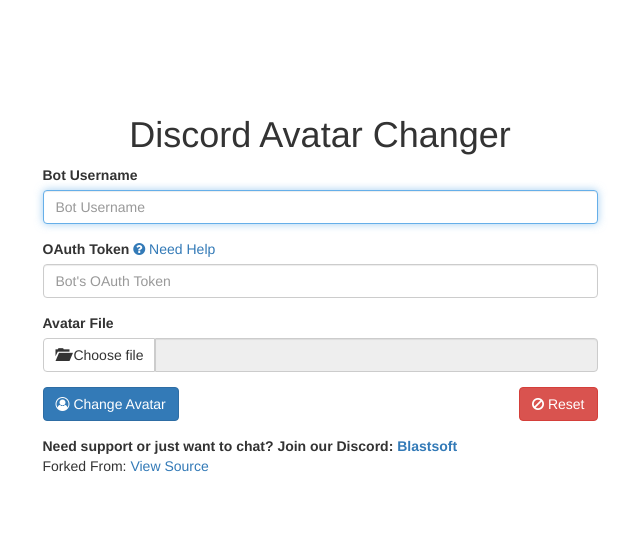
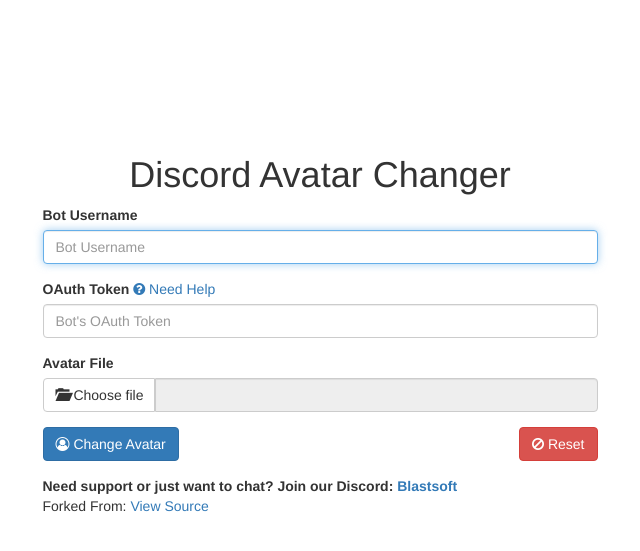
Before and after one commit to Blastsoft-Studios/dac, a Django app: template templates/home.html in a window 1280 px wide. Shown: the top 551 px of the page, without its empty margins (320-960 px from the left). Run offline with Django 3.2, Linux system fonts and the light colour scheme; the template is opened without the code that fills it, so the values that code supplies are empty; parts of the project's set-up code (start-up, migrations or seed data) failed here and were passed over; some libraries are stand-ins or nearby versions.

Commit message:
ok final tweek maybe

```diff
--- a/templates/home.html
+++ b/templates/home.html
@@ -10,7 +10,7 @@
 
 
 
-    <div class="row">
+    <div class="row"><br>
         <div class="section-colored text-center">
             <div class="container">
                 <div class="row visible-xs text-center">
@@ -35,7 +35,7 @@
                             (adsbygoogle = window.adsbygoogle || []).push({});
                         </script>
                     </center></div>
-            </div></div>
+            </div></div><br>
 		<div class="col-md-6 col-md-offset-3">
 
 
@@ -106,7 +106,7 @@
 			</form>
 
 
-		</div>
+		</div><br>
         <div class="section-colored text-center">
             <div class="container">
                 <div class="row visible-xs text-center">
```
